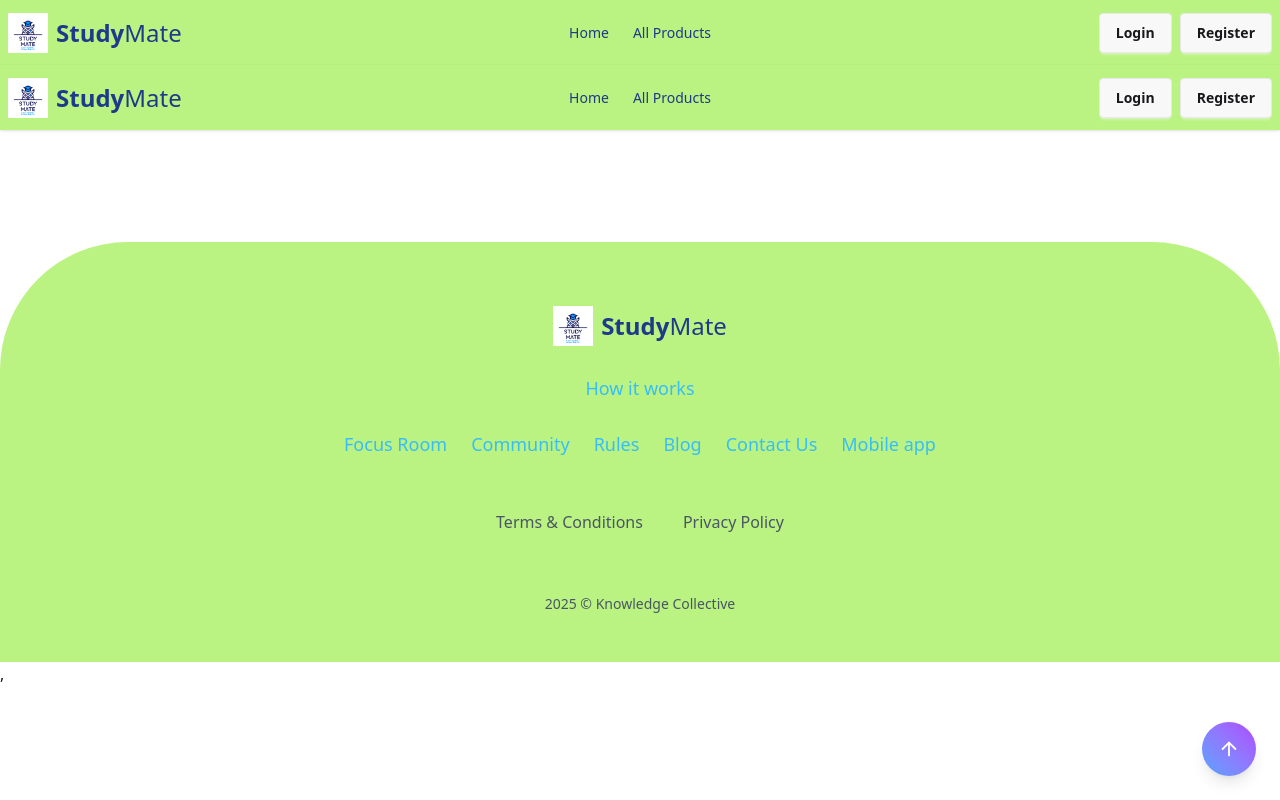
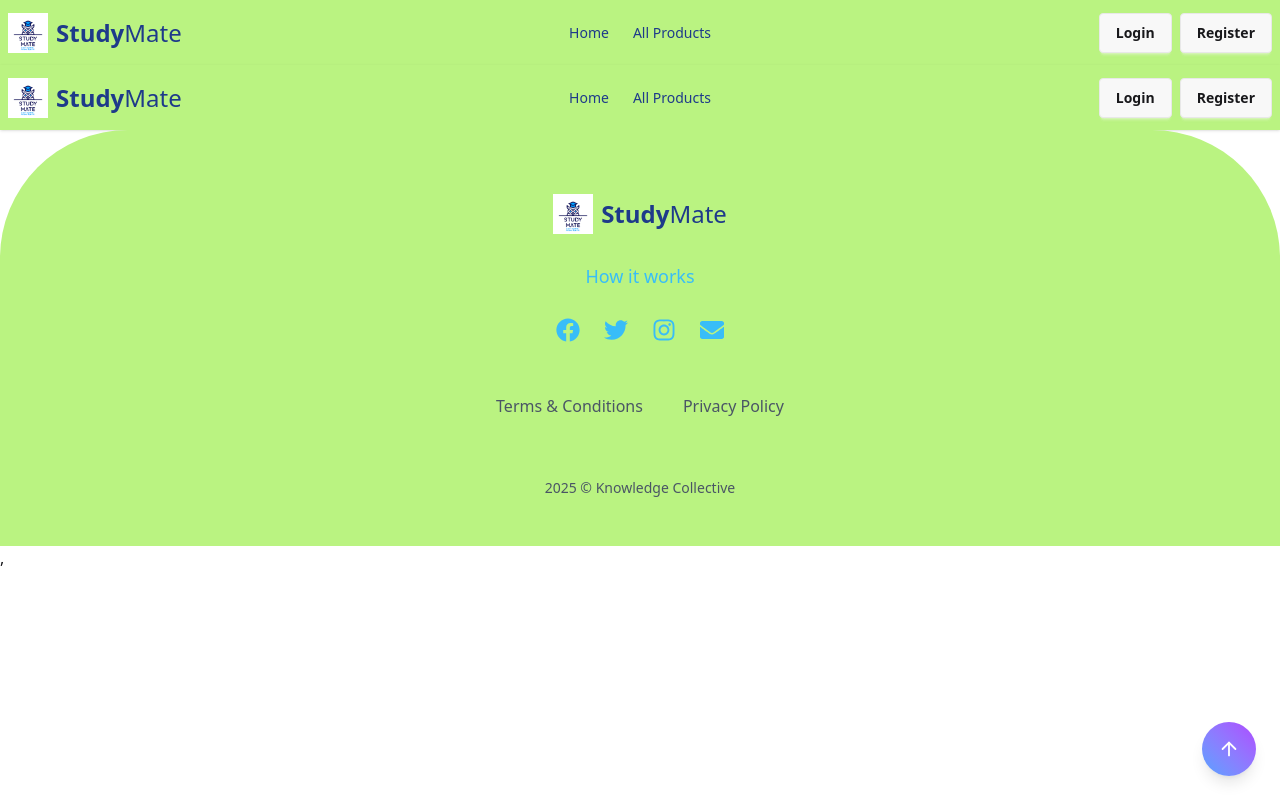
Before and after one commit to roymukta21/roy-10th-assingment-client, a React (Vite) app: page /Navbar in a window 1280 px wide. Built offline with nearby package versions, Linux system fonts and the light colour scheme; no server answers.

Commit message:
fix the  footer

```diff
--- a/index.html
+++ b/index.html
@@ -2,7 +2,7 @@
 <html lang="en">
   <head>
     <meta charset="UTF-8" />
-    <link rel="icon" type="image/svg+xml" href="/public/freepik-hand-drawn-linear-known-academy-logo-202511081639166U46.png" />
+    <link rel="icon" type="image/svg+xml" href="/freepik-hand-drawn-linear-known-academy-logo-202511081639166U46.png" />
     <meta name="viewport" content="width=device-width, initial-scale=1.0" />
     <title>study-mate-client</title>
   </head>
--- a/package.json
+++ b/package.json
@@ -10,12 +10,14 @@
     "preview": "vite preview"
   },
   "dependencies": {
+    "@react-icons/all-files": "^4.1.0",
     "@tailwindcss/vite": "^4.1.17",
     "firebase": "^12.5.0",
     "lucide-react": "^0.553.0",
     "react": "^19.1.1",
     "react-dom": "^19.1.1",
     "react-hot-toast": "^2.6.0",
+    "react-icons": "^5.5.0",
     "react-router": "^7.9.5",
     "tailwindcss": "^4.1.17"
   },
--- a/src/components/Carousel.jsx
+++ b/src/components/Carousel.jsx
@@ -1,9 +1,15 @@
 import React from "react";
+import ThemeToggle from "./ThemeToggle";
 
 const Carousel = () => {
   return (
-    <div className="carousel w-full rounded-lg overflow-hidden pt-10">
+    <div className="carousel w-full
+    rounded-lg overflow-hidden pt-10">
+
       <div  className="carousel-item relative w-full">
+        <div className="absolute top-4 left-4 z-50">
+        <ThemeToggle />
+      </div>
         <img
           src="/public/StudyMate.png"
           className="w-full object-contain"
--- a/src/components/Footer.jsx
+++ b/src/components/Footer.jsx
@@ -1,5 +1,7 @@
 import { ArrowUp } from "lucide-react";
 import { Link } from "react-router";
+import { FaFacebook, FaTwitter, FaInstagram, FaEnvelope } from "react-icons/fa";
+
 
 export default function Footer() {
   const scrollToTop = () => {
@@ -7,7 +9,7 @@ export default function Footer() {
   };
 
   return (
-    <footer className="relative bg-[#baf381] text-center mt-24 sm:mt-28 rounded-t-[6rem] sm:rounded-t-[8rem] w-full">
+    <footer className="relative bg-[#baf381] text-center  rounded-t-[6rem] sm:rounded-t-[8rem] w-full">
       {/* Container */}
       <div className="w-full max-w-6xl mx-auto flex flex-col items-center justify-center pt-16 pb-12 px-4 text-primary space-y-5 sm:space-y-7">
         {/* Logo */}
@@ -31,23 +33,35 @@ export default function Footer() {
 
         {/* Main Links — stacked on mobile */}
         <div className="flex flex-col sm:flex-row flex-wrap justify-center items-center gap-3 sm:gap-6 text-base sm:text-lg text-secondary">
-          <a href="#" className="hover:text-primary transition-colors">
-            Focus Room
+          <a
+            href="https://www.facebook.com"
+            className="hover:text-blue-400 transition"
+            target="_blank"
+            rel="noopener noreferrer"
+          >
+            <FaFacebook size={24} />
           </a>
-          <a href="#" className="hover:text-primary  transition-colors">
-            Community
+          <a
+            href="https://www.x.com"
+            className="hover:text-blue-300 transition"
+            target="_blank"
+            rel="noopener noreferrer"
+          >
+            <FaTwitter size={24} />
           </a>
-          <a href="#" className="hover:text-primary transition-colors">
-            Rules
+          <a
+            href="https://www.instagram.com"
+            className="hover:text-pink-500 transition"
+            target="_blank"
+            rel="noopener noreferrer"
+          >
+            <FaInstagram size={24} />
           </a>
-          <a href="#" className="hover:text-primary transition-colors">
-            Blog
-          </a>
-          <a href="#" className="hover:text-primary transition-colors">
-            Contact Us
-          </a>
-          <a href="#" className="hover:text-primary transition-colors">
-            Mobile app
+          <a
+            href="https://mail.google.com/"
+            className="hover:text-yellow-400 transition"
+          >
+            <FaEnvelope size={24} />
           </a>
         </div>
 
--- /dev/null
+++ b/src/components/ThemeToggle.jsx
@@ -0,0 +1,36 @@
+import { Moon, Sun } from "lucide-react";
+import { useEffect, useState } from "react";
+
+export default function ThemeToggle() {
+  const [theme, setTheme] = useState(
+    localStorage.getItem("theme") || "light"
+  );
+
+  useEffect(() => {
+    const root = window.document.documentElement;
+    if (theme === "dark") {
+      root.classList.add("dark");
+    } else {
+      root.classList.remove("dark");
+    }
+    localStorage.setItem("theme", theme);
+  }, [theme]);
+
+  const toggleTheme = () => {
+    setTheme(theme === "light" ? "dark" : "light");
+  };
+
+  return (
+    <button
+      onClick={toggleTheme}
+      className="p-2 rounded-full transition-all duration-300 bg-gray-200 dark:bg-gray-700 hover:scale-105 shadow-md"
+      aria-label="Toggle theme"
+    >
+      {theme === "light" ? (
+        <Moon className="text-gray-700 w-5 h-5" />
+      ) : (
+        <Sun className="text-yellow-400 w-5 h-5" />
+      )}
+    </button>
+  );
+}
--- a/src/index.css
+++ b/src/index.css
@@ -3,8 +3,8 @@
 
 
 @plugin "daisyui/theme" {
-  name: "light";
   default: true;
   --color-primary: #1E3A8A; /* Navy Blue */
   --color-secondary: #38BDF8; /* Sky Blue */
-}
+};
+@custom-variant dark (&:where(.dark, .dark *));
--- /dev/null
+++ b/tailwind.config.js
@@ -0,0 +1,21 @@
+/** @type {import('tailwindcss').Config} */
+import daisyui from "daisyui";
+
+export default {
+  darkMode: "class",
+  content: ["./index.html", "./src/**/*.{js,ts,jsx,tsx}"],
+  theme: {
+    extend: {},
+  },
+  plugins: [daisyui],
+  daisyui: {
+    themes: [
+      {
+        mytheme: {
+          primary: "#1E3A8A",
+          secondary: "#38BDF8",
+        },
+      },
+    ],
+  },
+};
```
Also changed, not shown: src/main.jsx (+6 -1 lines), 1 other file (tests, documents, lock files or other folders).
